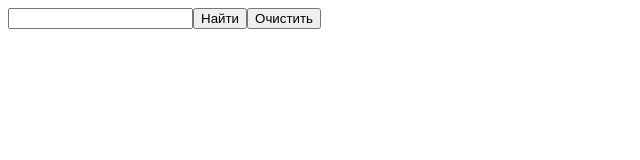
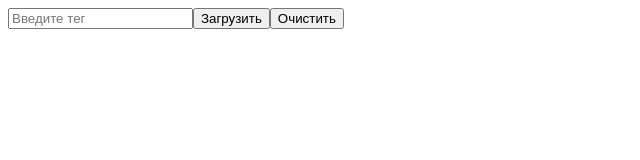
Before and after one commit to MappuniMaku/gif-search-app, an Angular app: page / in a window 1280 px wide. Shown: the top 160 px of the page, without its empty margins (0-640 px from the left). Built offline with nearby package versions, Linux system fonts and the light colour scheme.

Commit message:
Added a Gif interface

```diff
--- /dev/null
+++ b/src/app/gif.ts
@@ -0,0 +1,4 @@
+export interface Gif {
+    tag: string;
+    url: string;
+  }
--- a/src/app/images/images.component.html
+++ b/src/app/images/images.component.html
@@ -1,5 +1,5 @@
-<input type="text" [(ngModel)]="userInputTag">
-<button *ngIf="!queryInProgress" (click)="searchTag()">Найти</button>
+<input type="text" [(ngModel)]="userInputTag" placeholder="Введите тег">
+<button *ngIf="!queryInProgress" (click)="searchTag()">Загрузить</button>
 <button *ngIf="queryInProgress" disabled>Загрузка...</button>
 <button (click)="clear()">Очистить</button>
 <img *ngFor="let gif of gifsArray" src="{{gif.url}}">
--- a/src/app/images/images.component.ts
+++ b/src/app/images/images.component.ts
@@ -1,5 +1,6 @@
 import { Component, OnInit } from '@angular/core';
 import { ImageService } from '../image.service';
+import { Gif } from '../gif';
 
 @Component({
   selector: 'app-images',
@@ -15,7 +16,7 @@ export class ImagesComponent implements OnInit {
 
   userInputTag: string = '';
   queryInProgress: boolean = false;
-  gifsArray = [];
+  gifsArray: object[] = [];
 
   searchTag(): void {
     if (this.userInputTag) {
@@ -30,7 +31,11 @@ export class ImagesComponent implements OnInit {
     this.queryInProgress = false;
 
     if(serverResponse.data.image_url) {
-      this.gifsArray.push({tag: this.userInputTag, url: serverResponse.data.image_url});
+      let gif: Gif = {
+        tag: this.userInputTag,
+        url: serverResponse.data.image_url
+      };
+      this.gifsArray.push(gif);
     } else {
       alert('По тегу ничего не найдено');
     }
```
